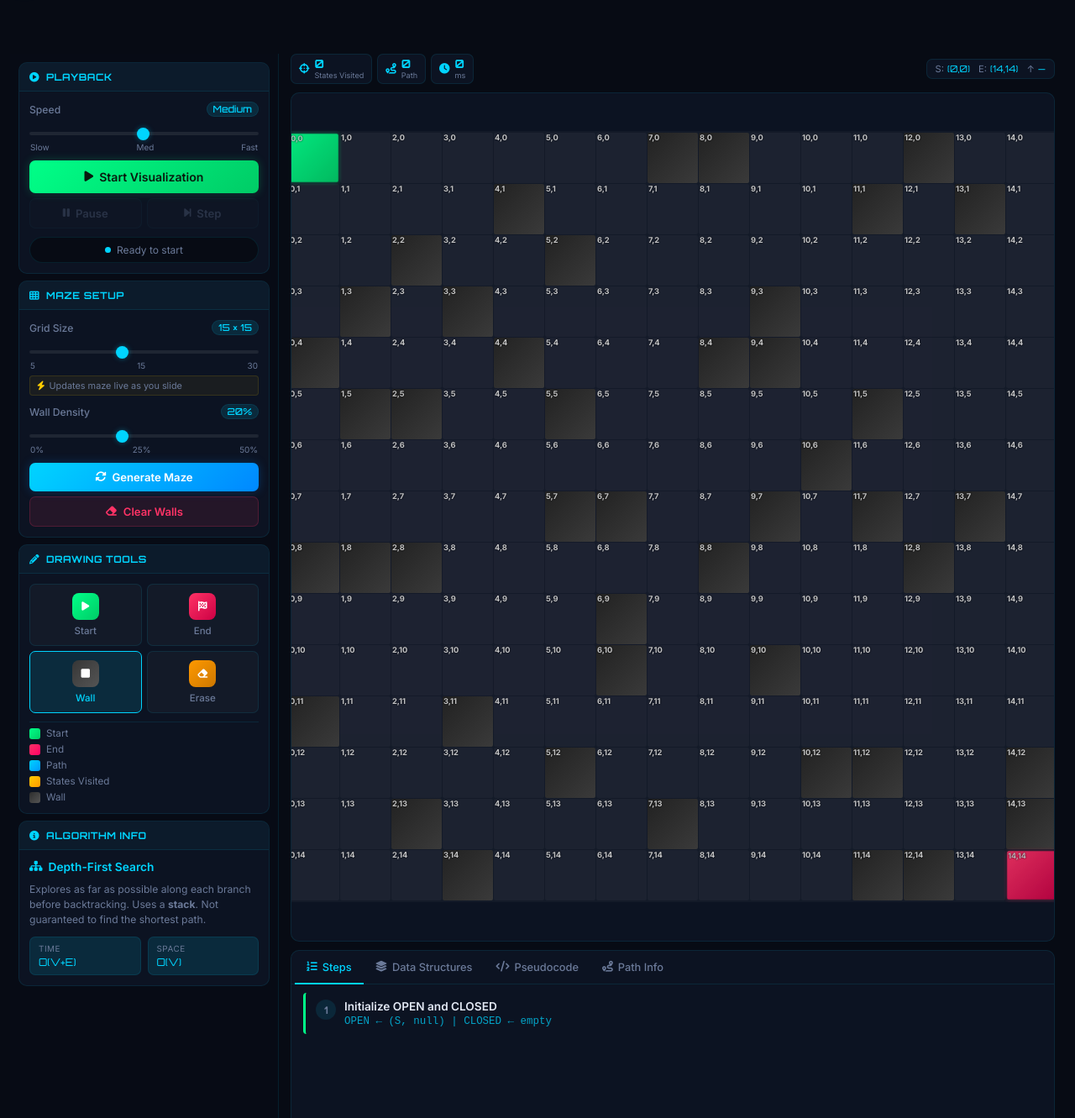
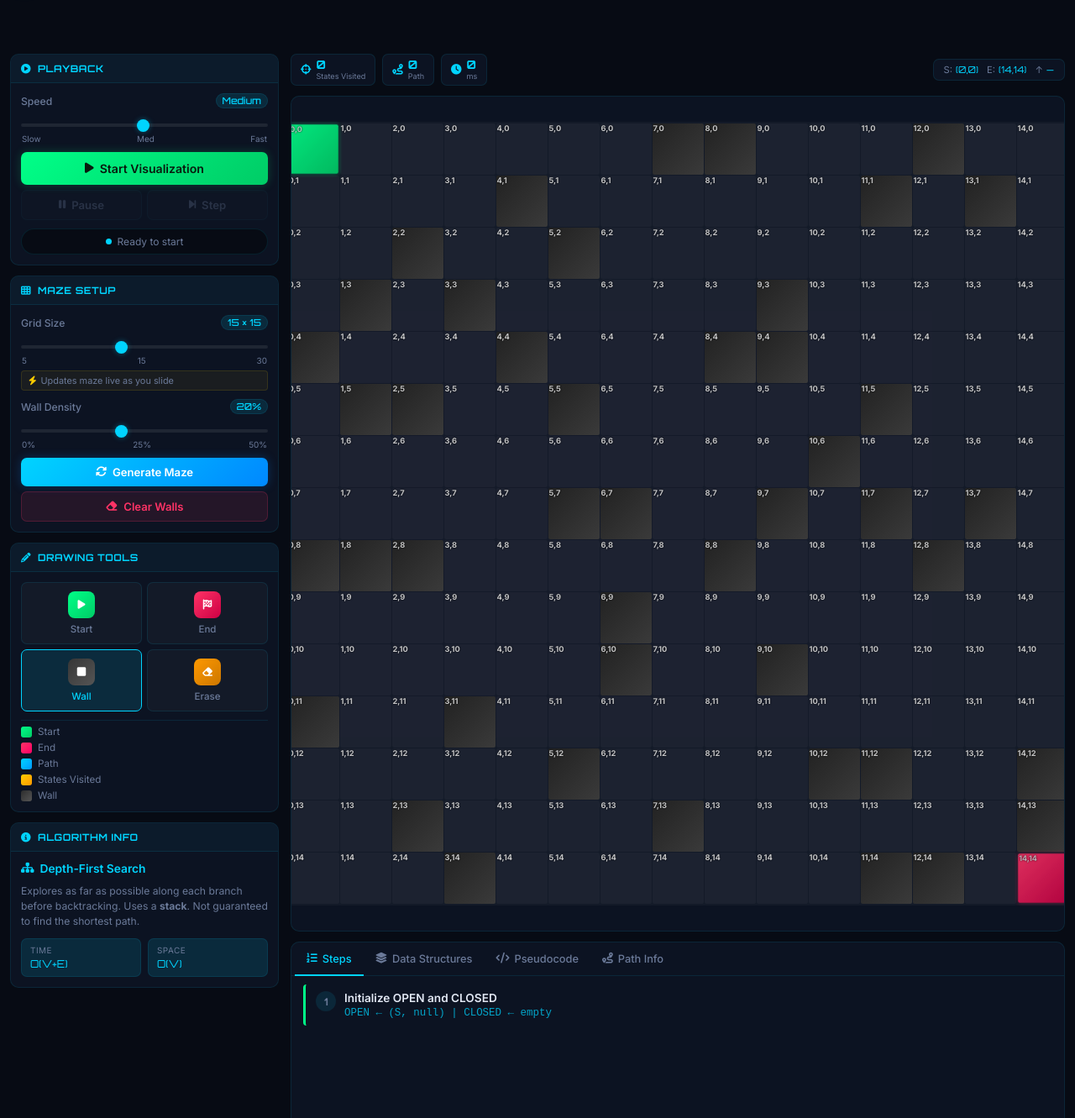
Before and after one commit to rahul9512/maze_visualizer, a Django app: page /maze/ in a window 1280 px wide. Shown: the part 50-1381 px from the top of the page at 84% size. Run offline with Django 5.2, Linux system fonts and the light colour scheme.

Commit message:
Fix layout gaps and eliminate empty dark sidebar gaps by aligning sidebar cards and main area components with uniform 12px margins

```diff
--- a/core/static/css/maze.css
+++ b/core/static/css/maze.css
@@ -206,14 +206,15 @@ html, body {
 
 /* ── SIDEBAR ─────────────────────────────────────────── */
 .sidebar {
-    width: var(--sidebar-w); flex-shrink: 0; min-height: 0;
-    background: var(--bg-sidebar); border-right: 1px solid var(--border);
+    width: 320px; flex-shrink: 0;
+    background: transparent;
     display: flex; flex-direction: column; overflow-y: auto; overflow-x: hidden;
 }
 .sidebar-scroll {
-    flex: 1; padding: 10px;
-    display: flex; flex-direction: column; gap: 8px; min-height: min-content;
+    flex: 1; padding: 0;
+    display: flex; flex-direction: column; gap: 12px;
 }
+
 
 /* ── CARD ────────────────────────────────────────────── */
 .card {
@@ -356,18 +357,17 @@ html, body {
 /* ── MAIN AREA ───────────────────────────────────────── */
 .main-area {
     flex: 1; display: flex; flex-direction: column;
-    overflow: hidden; padding: 0 12px 0 0; gap: 10px; min-width: 0;
+    overflow: hidden; padding: 0; gap: 12px; min-width: 0;
 }
-
 
 /* Stats row */
 .stats-row {
-    display: flex; align-items: center; gap: 6px; flex-shrink: 0;
+    display: flex; align-items: center; gap: 8px; flex-shrink: 0;
 }
 .stat-chip {
     display: flex; align-items: center; gap: 6px;
     background: var(--bg-card); border: 1px solid var(--border);
-    border-radius: var(--r-md); padding: 4px 9px;
+    border-radius: var(--r-md); padding: 5px 11px;
 }
 .stat-chip > i { color: var(--cyan); font-size: 0.78rem; }
 .sc-val { font-family: var(--mono); font-size: 0.86rem; font-weight: 700; color: var(--cyan); line-height: 1; }
@@ -375,7 +375,7 @@ html, body {
 .coords-display {
     margin-left: auto; display: flex; gap: 10px; font-size: 0.7rem;
     background: var(--bg-card); border: 1px solid var(--border);
-    border-radius: var(--r-md); padding: 4px 10px;
+    border-radius: var(--r-md); padding: 5px 12px;
 }
 .coord-chunk { display: flex; align-items: center; gap: 4px; }
 .coord-lbl { color: var(--muted); }
@@ -441,13 +441,13 @@ html, body {
 @keyframes pulseE { 0%,100%{opacity:1;transform:scale(1)} 50%{opacity:.8;transform:scale(.94)} }
 
 /* ── BOTTOM PANEL ─────────────────────────────────────── */
-/* ── BOTTOM PANEL ─────────────────────────────────────── */
 .bottom-panel {
-    flex-shrink: 0; min-height: 240px; height: 240px;
+    flex-shrink: 0; min-height: 250px; height: 250px;
     background: var(--bg-card); border: 1px solid var(--border);
-    border-radius: var(--r-lg) var(--r-lg) 0 0;
+    border-radius: var(--r-lg);
     display: flex; flex-direction: column; overflow: hidden;
 }
+
 .panel-tabs {
     display: flex; border-bottom: 1px solid var(--border);
     flex-shrink: 0; padding: 0 4px; height: 40px; box-sizing: border-box;
```
Also changed, not shown: core/static/css/map_style.css (+13 -13 lines).
